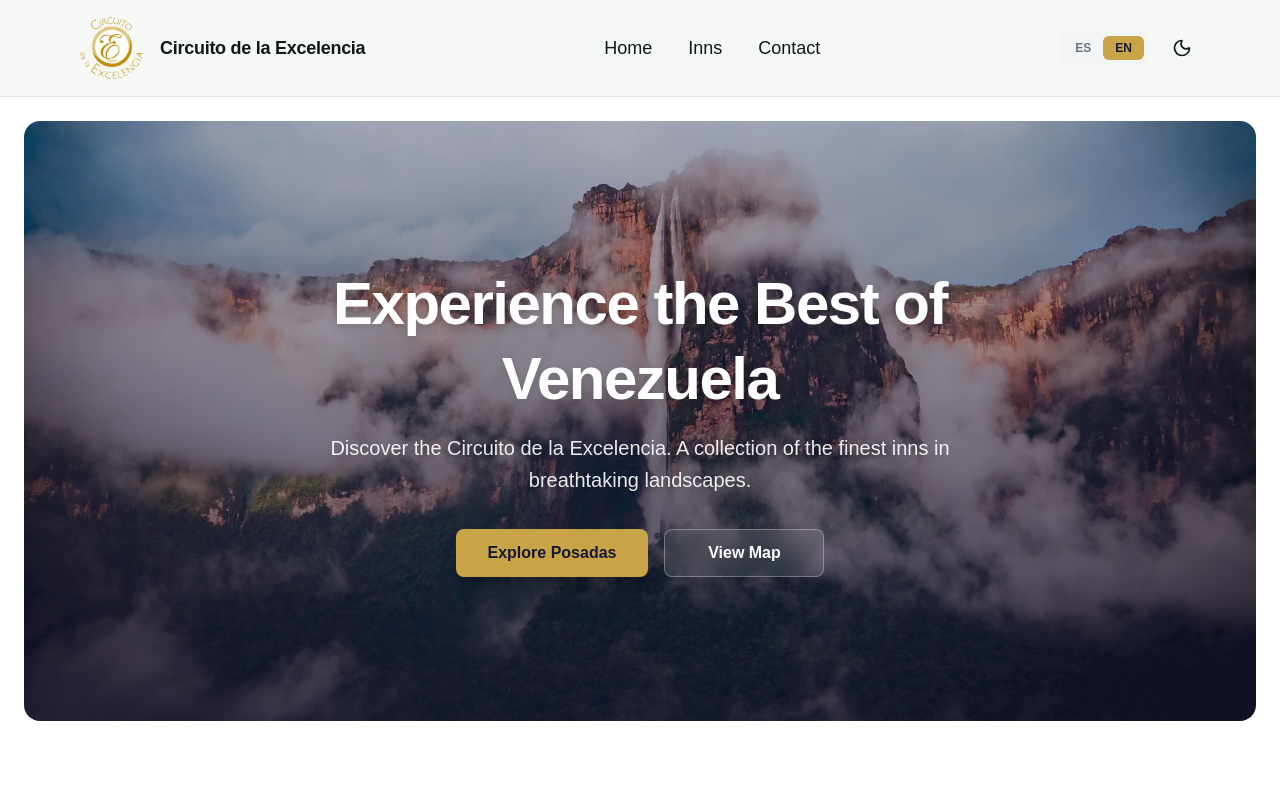
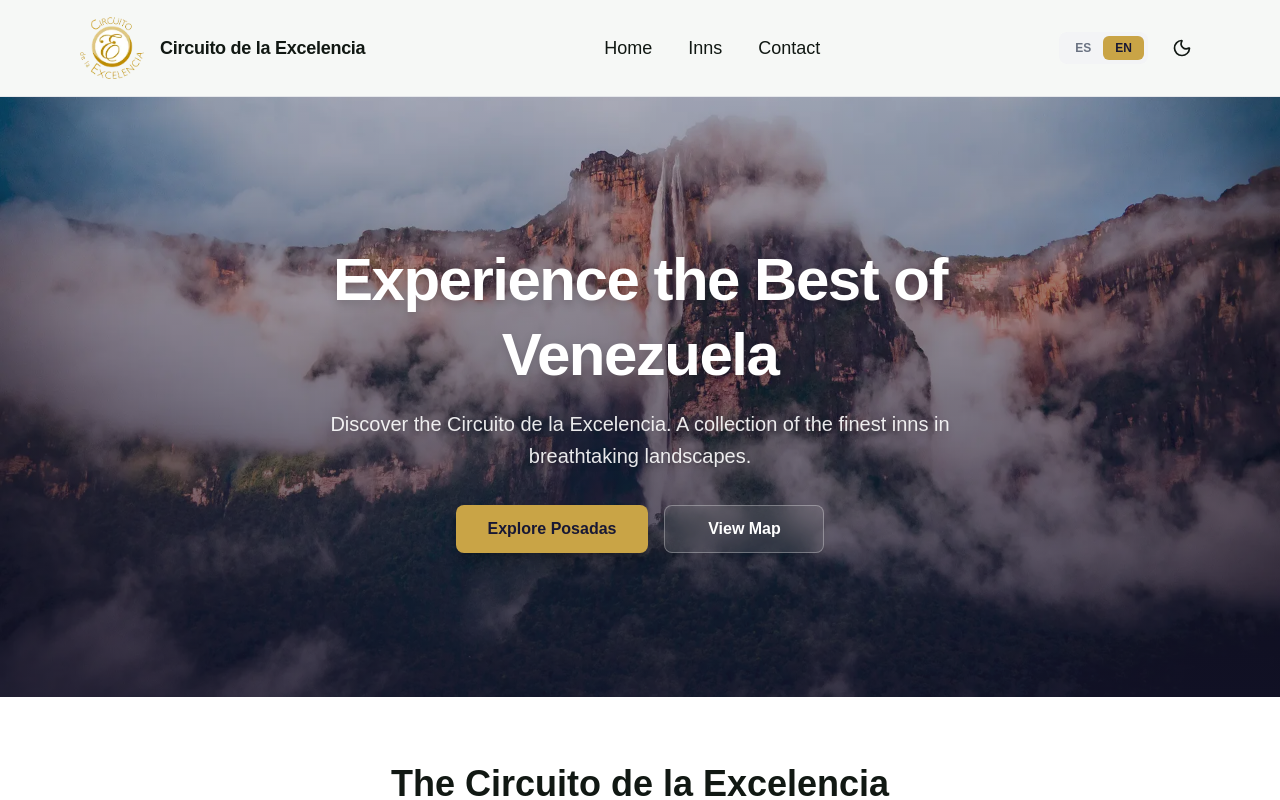
Before and after one commit to gustallafermrd/circuitonew, a Next.js app: page /en in a window 1280 px wide. Shown: the top 800 px of the page. Built offline with nearby package versions, Linux system fonts and the light colour scheme.

Commit message:
hero section

```diff
--- a/src/app/components/home/hero.tsx
+++ b/src/app/components/home/hero.tsx
@@ -1,7 +1,7 @@
 export default function Hero({ dictionary }: { dictionary: any }) {
   return (
-    <div className="w-full max-w-[1440px] px-4 md:px-6 py-6 @container">
-      <div className="relative overflow-hidden rounded-2xl flex flex-col items-center justify-center text-center min-h-[500px] md:min-h-[600px] bg-cover bg-center p-8 gap-8" data-alt="Impresionante vista aérea de los tepuyes venezolanos al amanecer" style={{ backgroundImage: 'linear-gradient(rgba(24, 24, 52, 0.3) 0%, rgba(24, 24, 52, 0.7) 100%), url("/img/salto-angel.webp")' }}>
+    <div className="w-full @container">
+      <div className="relative overflow-hidden flex flex-col items-center justify-center text-center min-h-[500px] md:min-h-[600px] bg-cover bg-center gap-8" data-alt="Impresionante vista aérea de los tepuyes venezolanos al amanecer" style={{ backgroundImage: 'linear-gradient(rgba(24, 24, 52, 0.3) 0%, rgba(24, 24, 52, 0.7) 100%), url("/img/salto-angel.webp")' }}>
         <div className="max-w-3xl flex flex-col gap-4 animate-fade-in-up">
           <h1 className="text-white text-4xl font-black leading-tight tracking-tight md:text-6xl drop-shadow-lg">
             {dictionary.title}
```
